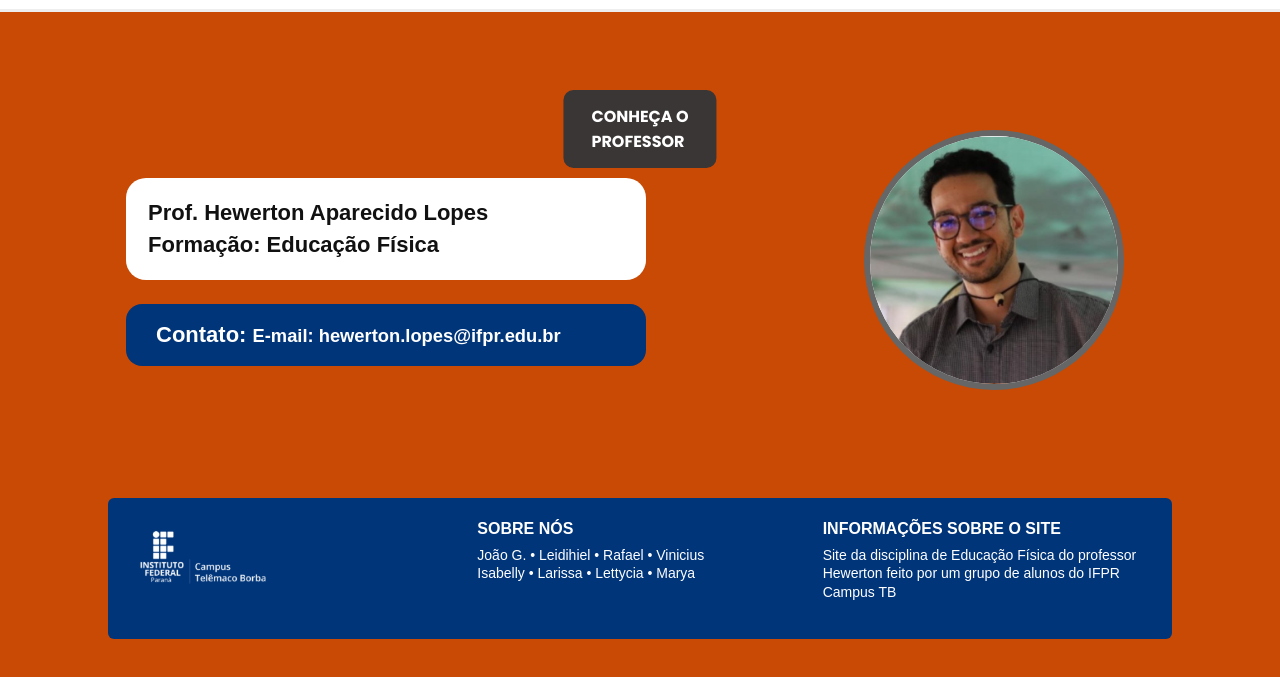
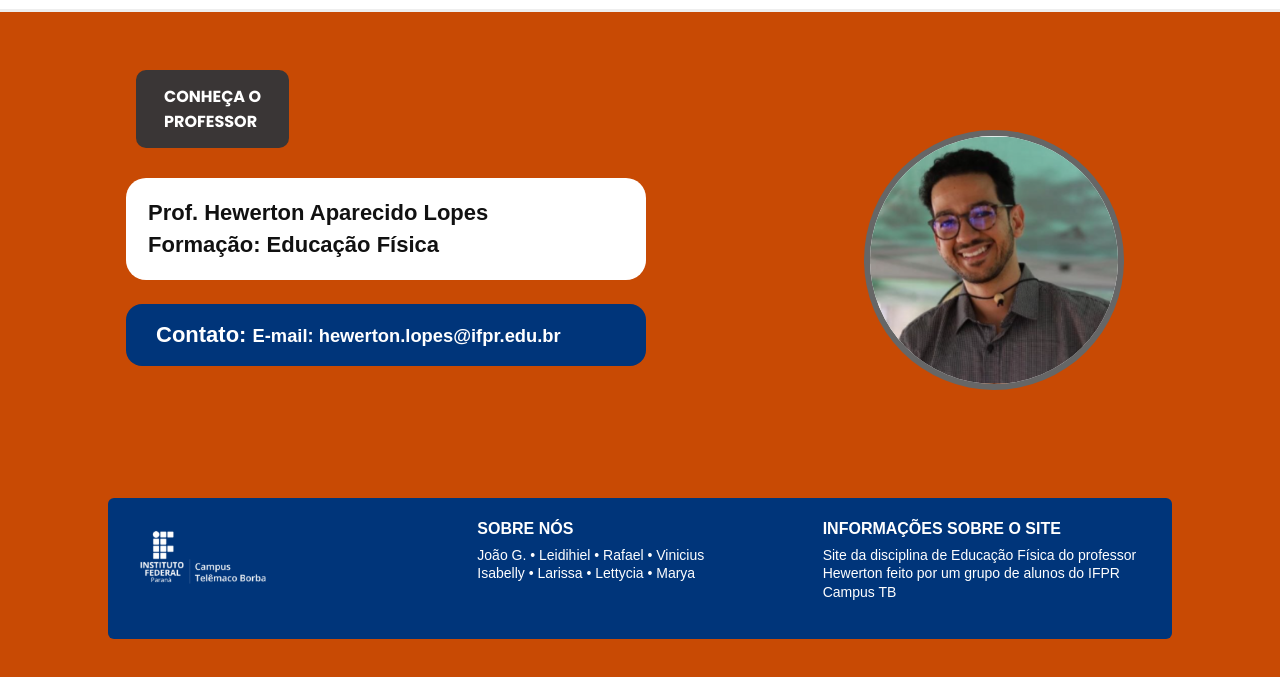
Before and after one commit to trechinski/site-de-educa-o-fisica-, a plain HTML site: page site-professor-educação-fisica/conheça.html in a window 1280 px wide. Shown: the part 245-922 px from the top of the page. Drawn offline with Linux system fonts and the light colour scheme; a web font is replaced by a local one.

Commit message:
teste de alinamento 3

```diff
--- a/site-professor-educação-fisica/conheça.html
+++ b/site-professor-educação-fisica/conheça.html
@@ -242,12 +242,14 @@
       const refRect = refProfile.getBoundingClientRect();
       const badgeHeight = floatingBadge.offsetHeight || 40;
 
-      // fixa a badge ao centro horizontal da viewport e posiciona-a acima do profile-card
+      // posiciona a badge mais acima e à esquerda em relação ao profile-card
       floatingBadge.style.position = 'fixed';
-      floatingBadge.style.left = '50%';
-      floatingBadge.style.transform = 'translateX(-50%)';
-      // coloca a base da badge 10px acima do topo do profile-card
-      floatingBadge.style.top = Math.round(refRect.top - badgeHeight - 10) + 'px';
+      // alinha a badge à esquerda do profile-card com um pequeno espaçamento
+      floatingBadge.style.left = Math.round(refRect.left + 10) + 'px';
+      // remove transform de centralização
+      floatingBadge.style.transform = 'none';
+      // coloca a base da badge 30px acima do topo do profile-card (mais para cima)
+      floatingBadge.style.top = Math.round(refRect.top - badgeHeight - 30) + 'px';
       floatingBadge.style.zIndex = 9999;
       floatingBadge.style.pointerEvents = 'auto';
     }
```
